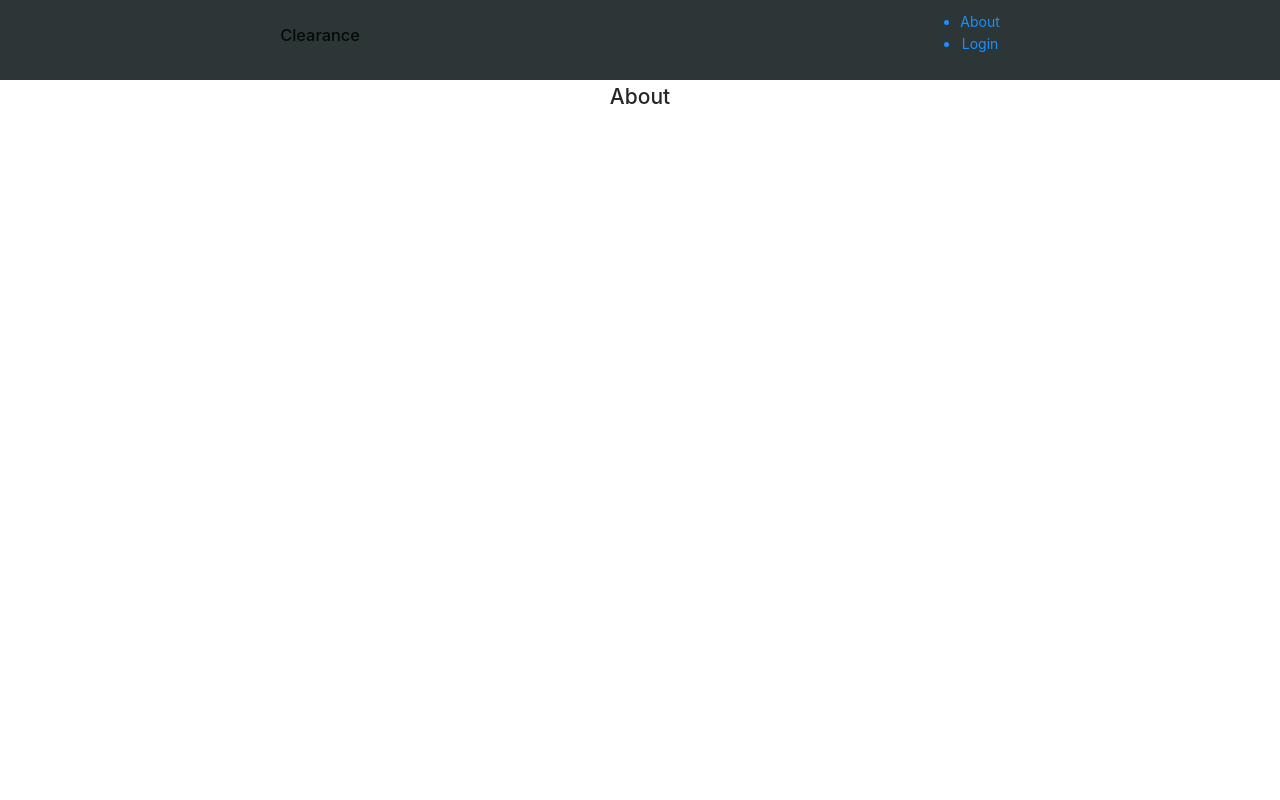
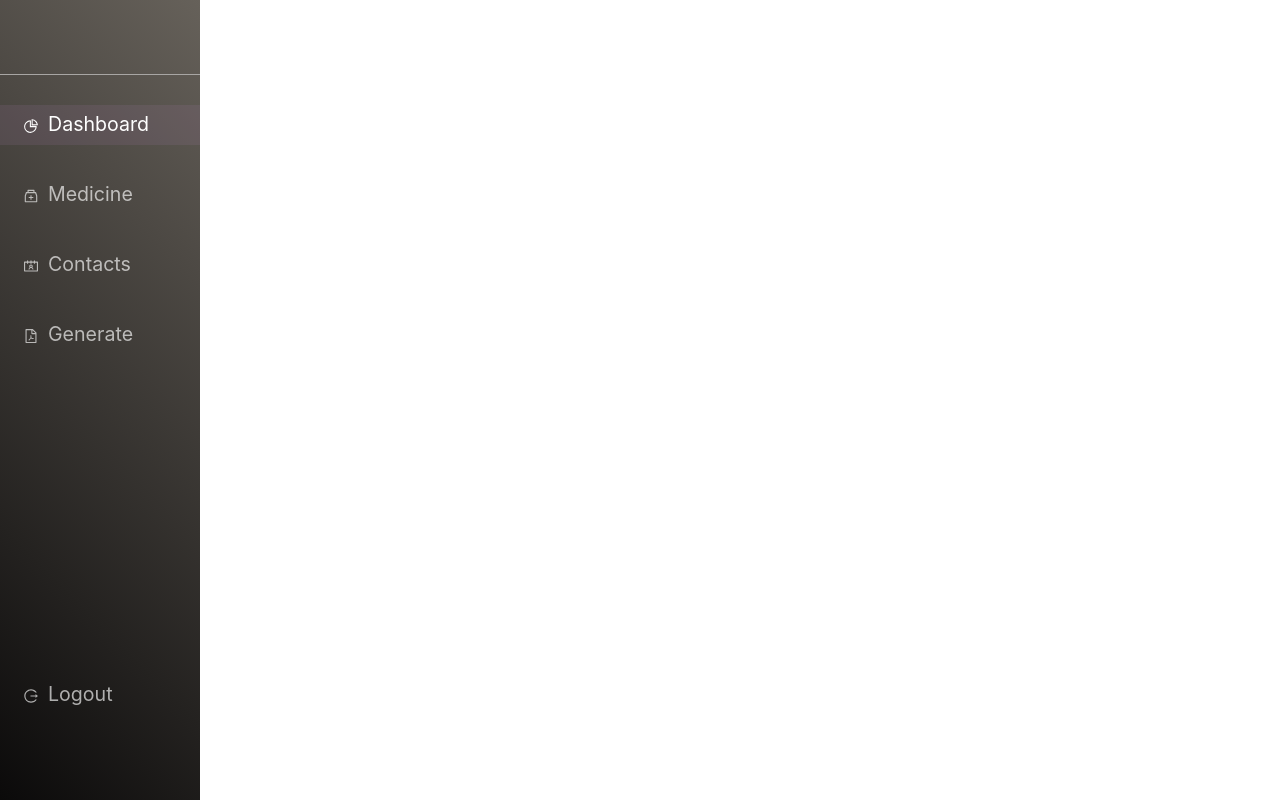
Before and after one commit to sb242/clearance, a React (Create React App) app in the folder client/: page / in a window 1280 px wide. Built offline with nearby package versions, Linux system fonts and the light colour scheme; no server answers.

Commit message:
setup user menu structure

```diff
--- a/client/package.json
+++ b/client/package.json
@@ -3,6 +3,7 @@
   "version": "0.1.0",
   "private": true,
   "dependencies": {
+    "@ant-design/icons": "^4.7.0",
     "@testing-library/jest-dom": "^5.16.5",
     "@testing-library/react": "^13.4.0",
     "@testing-library/user-event": "^13.5.0",
--- a/client/src/App.js
+++ b/client/src/App.js
@@ -5,41 +5,39 @@ import Nav from "./components/nav";
 import About from "./components/about";
 import Login from "./components/login";
 import MedsList from "./components/MedsList";
+import UserDisplay from "./components/UserDisplay";
 import { BrowserRouter as Router, Switch, Route } from "react-router-dom";
-import axios from 'axios'
+import axios from "axios";
 
 // use effect with axios calls to set state with data from api call
 // then pass down data to MedsList as props
 
 function App() {
-
-  const [medicine, setMedicine] = useState([])
+  const [medicine, setMedicine] = useState([]);
 
   useEffect(() => {
     const fetchMedicine = async () => {
-      const response = await axios('http://localhost:8080/medications');
-      const data = await response
+      const response = await axios("http://localhost:8080/medications");
+      const data = await response;
       setMedicine(data.data);
     };
     fetchMedicine();
   }, []);
 
   return (
-    < Router >
+    <Router>
       <div className="App">
-        <Nav />
         <Switch>
-          <Route path="/" exact component={About} />
+          <Route path="/" exact component={UserDisplay} />
           <Route path="/about" component={About} />
           <Route path="/login" component={Login} />
-          <Route path="/medications"
-            render={(props) => <MedsList {...props}
-              medicine={medicine}
-            />}
+          <Route
+            path="/medications"
+            render={(props) => <MedsList {...props} medicine={medicine} />}
           />
         </Switch>
       </div>
-    </Router >
+    </Router>
   );
 }
 
--- /dev/null
+++ b/client/src/components/UserDisplay.css
@@ -0,0 +1,3 @@
+.ant-menu-item-selected {
+  background-color: #a47bad23 !important;
+}
--- /dev/null
+++ b/client/src/components/UserDisplay.js
@@ -0,0 +1,92 @@
+import { useState, useEffect } from "react";
+import { Layout, Menu, Breadcrumb, Icon, Card, Row, Col, Calendar } from "antd";
+import { Link, Switch, Route } from "react-router-dom";
+import "./UserDisplay.css";
+import {
+  PieChartOutlined,
+  MedicineBoxOutlined,
+  ContactsOutlined,
+  FilePdfOutlined,
+  LogoutOutlined,
+} from "@ant-design/icons";
+const { Header, Content, Footer, Sider } = Layout;
+const { SubMenu } = Menu;
+
+export default function UserDisplay() {
+  const [collapsed, setCollapsed] = useState(false);
+
+  function onCollapse(collapsed) {
+    console.log(collapsed);
+    setCollapsed(true);
+  }
+
+  return (
+    <Layout>
+      <Sider
+        collapsible
+        collapsed={collapsed}
+        onCollapse={(value) => setCollapsed(value)}
+        trigger={null}
+        style={{
+          background: "linear-gradient(45deg, #0b0a0a, #66615a)",
+          overflow: "hidden",
+          height: "100vh",
+          position: "fixed",
+          left: 0,
+        }}
+      >
+        <div
+          id="logo-title"
+          className="logo"
+          style={{
+            height: "75px",
+            color: "white",
+            fontSize: "2.1em",
+            textAlign: "center",
+            padding: "15px 0 15px 0",
+            borderBottom: "1px solid #a8a6a4",
+          }}
+        >
+          {" "}
+        </div>
+
+        <Menu
+          theme="dark"
+          defaultSelectedKeys={["1"]}
+          mode="inline"
+          style={{ background: "transparent" }}
+        >
+          <Menu.Item key="1" style={{ margin: "30px 0 20px 0" }}>
+            <PieChartOutlined />
+            <span style={{ fontSize: "1.4em" }}>Dashboard</span>
+            <Link to="/medicine" />
+          </Menu.Item>
+          <Menu.Item key="2" style={{ margin: "30px 0 20px 0" }}>
+            <MedicineBoxOutlined />
+            <span style={{ fontSize: "1.4em" }}>Medicine</span>
+            <Link to="/medicine" />
+          </Menu.Item>
+          <Menu.Item key="3" style={{ margin: "30px 0 20px 0" }}>
+            <ContactsOutlined />
+            <span style={{ fontSize: "1.4em" }}>Contacts</span>
+            <Link to="/" />
+          </Menu.Item>
+          <Menu.Item key="4" style={{ margin: "30px 0 20px 0" }}>
+            <FilePdfOutlined />
+            <span style={{ fontSize: "1.4em" }}>Generate</span>
+            <Link to="/" />
+          </Menu.Item>
+          <Menu.Item
+            key="5"
+            style={{ marginBottom: "20px", marginTop: "40vh" }}
+          >
+            <LogoutOutlined />
+            <span style={{ fontSize: "1.4em" }}>Logout</span>
+            <Link to="/settings" />
+          </Menu.Item>
+        </Menu>
+      </Sider>
+      <Content></Content>
+    </Layout>
+  );
+}
```
Also changed, not shown: client/src/components/Medicine.js (added, +14 -0 lines), 1 other file (tests, documents, lock files or other folders).
